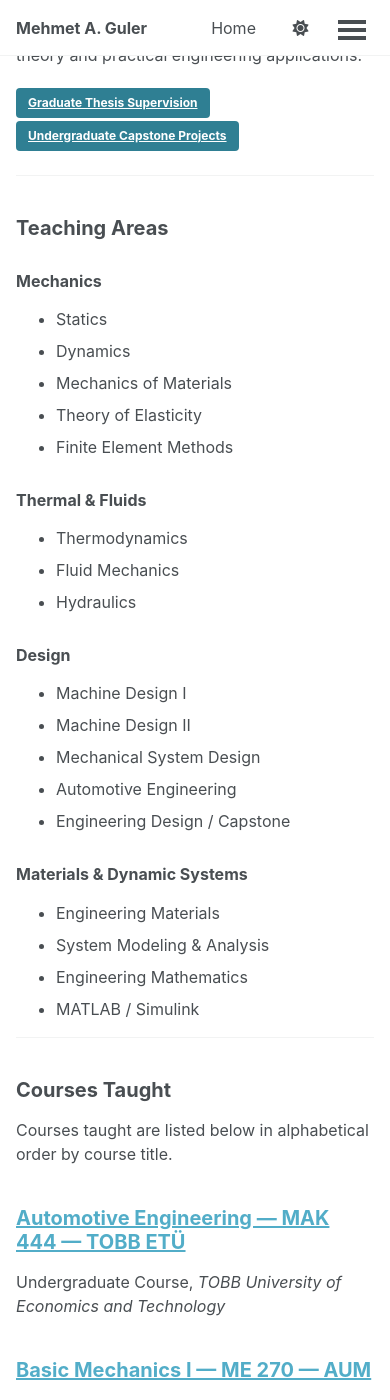
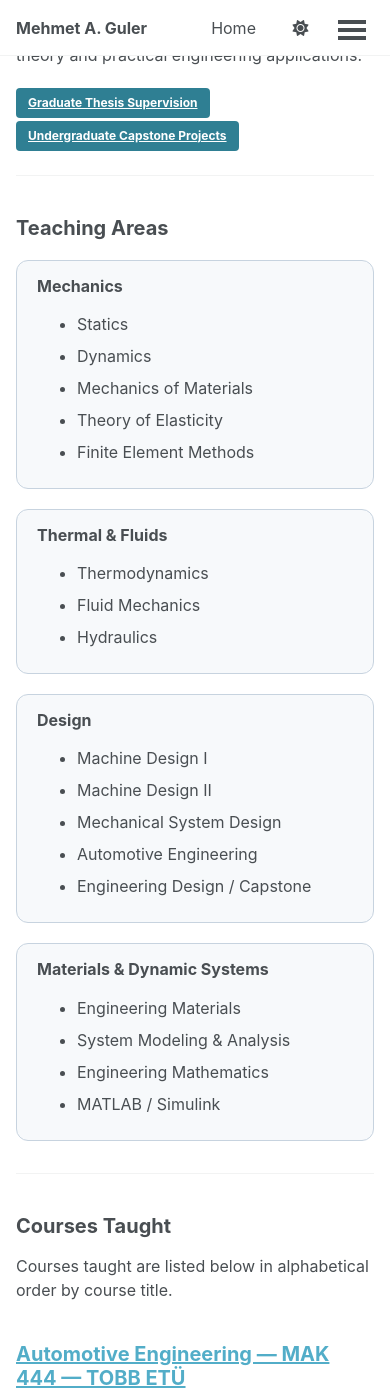
Before and after one commit to profguler/profguler.github.io, a Jekyll site: the page built from _pages/teaching.html, in a window 390 px wide and 1400 px high, scrolled down 396 px. Built offline with Jekyll 4.4.1, drawn with Linux system fonts in a browser that asks for light colours; a style sheet for code colours, icons or effects is not loaded.

Commit message:
Update main.scss

```diff
--- a/assets/css/main.scss
+++ b/assets/css/main.scss
@@ -56,3 +56,32 @@ hr.thesis-separator {
   margin: 1.6em 0 1.6em 0 !important;
   opacity: 1 !important;
 }
+/* Teaching-area cards */
+.teaching-grid {
+  display: grid;
+  grid-template-columns: repeat(2, minmax(0, 1fr));
+  gap: 1.25rem;
+  margin: 1.25rem 0 2rem 0;
+}
+
+.teaching-card {
+  border: 1px solid #c7d3df;
+  border-radius: 12px;
+  padding: 1rem 1.25rem;
+  background: #f7f9fb;
+}
+
+.teaching-card h3 {
+  margin-top: 0;
+  margin-bottom: 0.5rem;
+}
+
+.teaching-card ul {
+  margin-bottom: 0;
+}
+
+@media screen and (max-width: 700px) {
+  .teaching-grid {
+    grid-template-columns: 1fr;
+  }
+}
```
